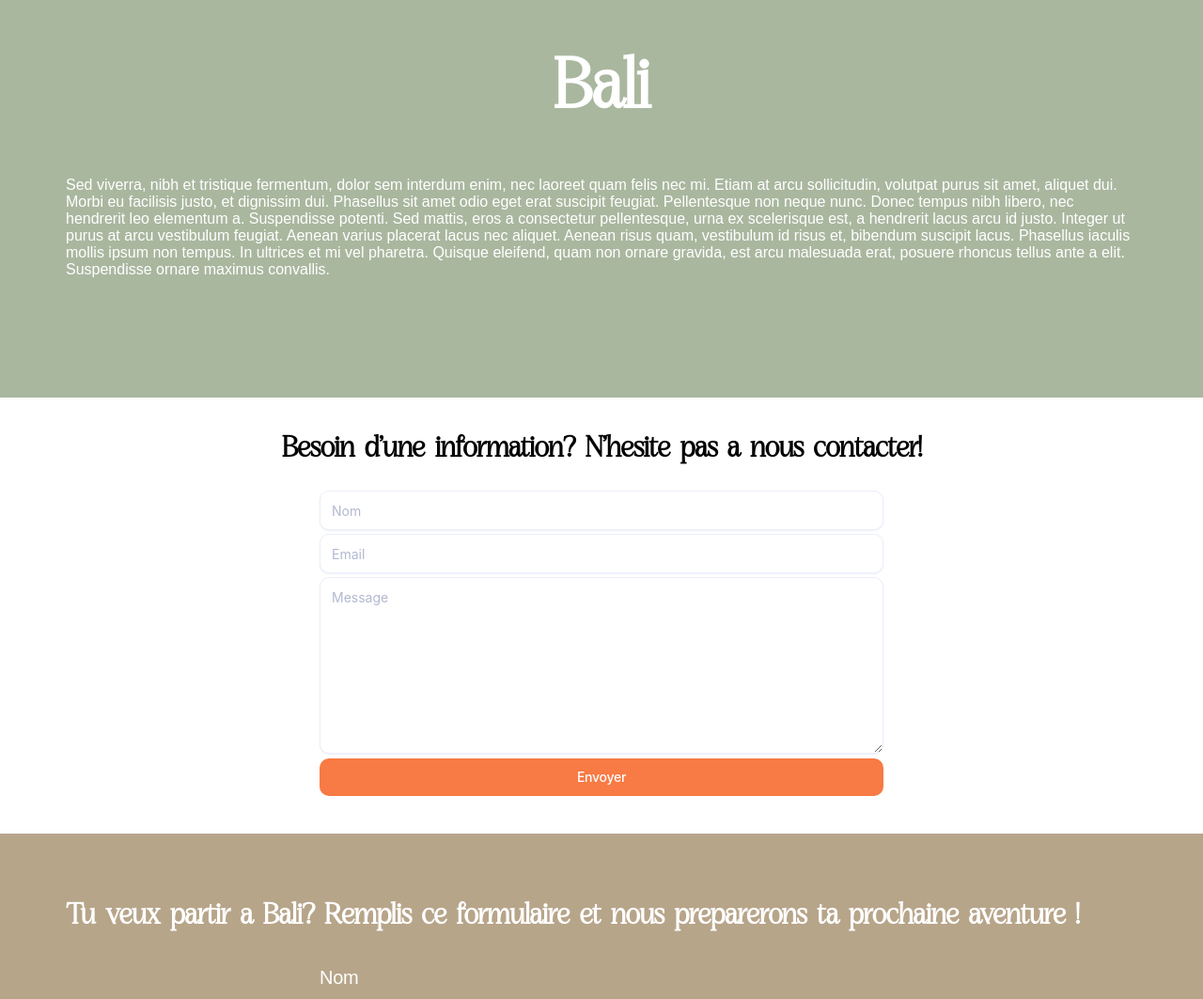
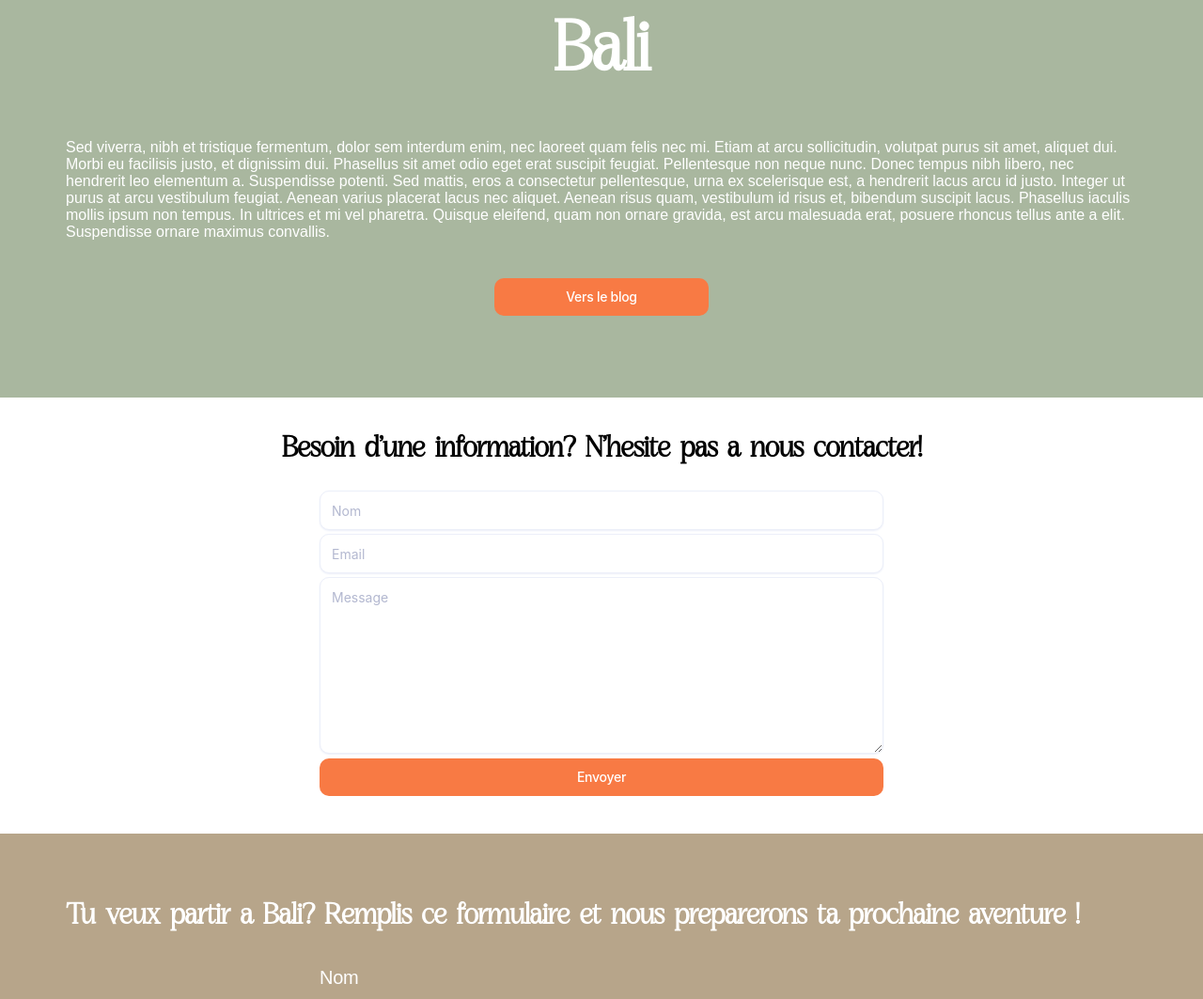
Before and after one commit to cyrilfassiau/evasia, a plain HTML site: page index.html in a window 1280 px wide. Shown: the part 3379-4442 px from the top of the page at 94% size. Drawn offline with Linux system fonts and the light colour scheme; a web font is replaced by a local one.

Commit message:
Changes blog

```diff
--- a/index.html
+++ b/index.html
@@ -28,7 +28,7 @@
           <li><a href="#whatwedo">Ce qu'on fait</a></li>
           <li><a href="#voyages">Voyages</a></li>
           <li><a href="#contacts">Contact</a></li>
-          <li><a href="signup.html">Login</a></li>
+          <li><a href="login.html">Login</a></li>
         </ul>
 
         <div class="burger">
@@ -183,6 +183,7 @@
             ornare gravida, est arcu malesuada erat, posuere rhoncus tellus ante
             a elit. Suspendisse ornare maximus convallis.
           </div>
+          <button><a href="blog.html">Vers le blog</a></button>
         </div>
       </section>
       <section class="formcarry-container">
--- a/style.css
+++ b/style.css
@@ -260,6 +260,35 @@ img {
   padding-top: 15px;
 }
 
+.contacts_box button {
+  font-family: "Inter", sans-serif;
+  font-weight: 500;
+  font-size: 14px;
+  letter-spacing: -0.02em;
+  height: 40px;
+  line-height: 24px;
+  width: 20%;
+  border: 0;
+  border-radius: 10px;
+  box-sizing: border-box;
+  background-color: hsla(var(--fc-primary-hsl));
+  --fc-border-color: #eceff9;
+  --fc-normal-text-color: #0e0b3d;
+  --fc-normal-placeholder-color: #b3b8d0;
+
+  /* PRIMARY COLOR | HSL FORMAT*/
+  --fc-primary-color-hue: 18;
+  --fc-error-color-hue: 356;
+  --fc-primary-hsl: var(--fc-primary-color-hue), 93%, 62%;
+  --fc-error-hsl: var(--fc-error-color-hue), 100%, 54%;
+
+  /* HOVER */
+  --fc-field-hover-bg-color: #f7f9fc;
+  --fc-border-hover-color: #dde0ee;
+  --fc-field-hover-text-color: #b3b8d0;
+
+  --fc-border-active-color: #1463ff;
+}
 @import url("https://fonts.googleapis.com/css2?family=Inter:wght@400;500&display=swap");
 
 .formcarry-container {
```
Also changed, not shown: login.html (renamed from signup.html).
